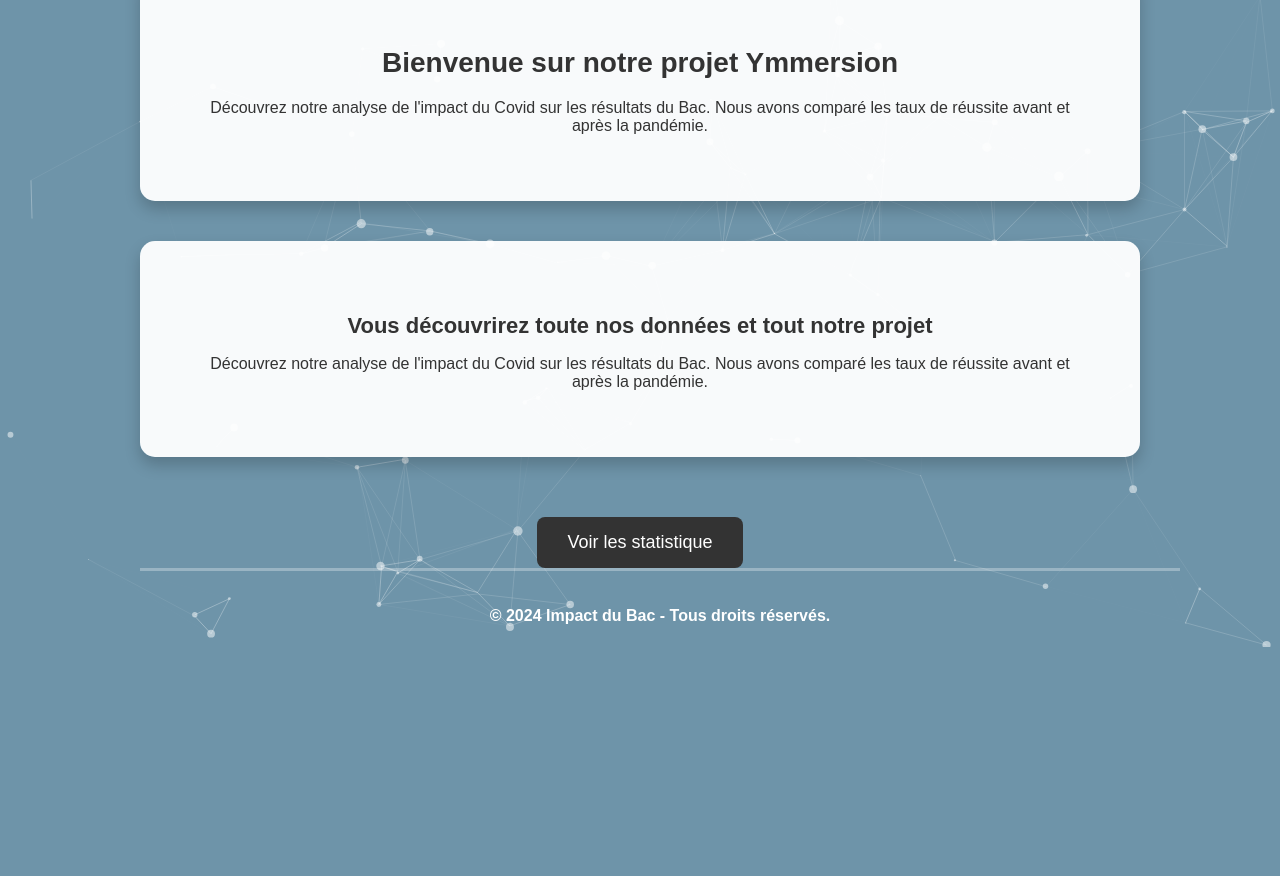
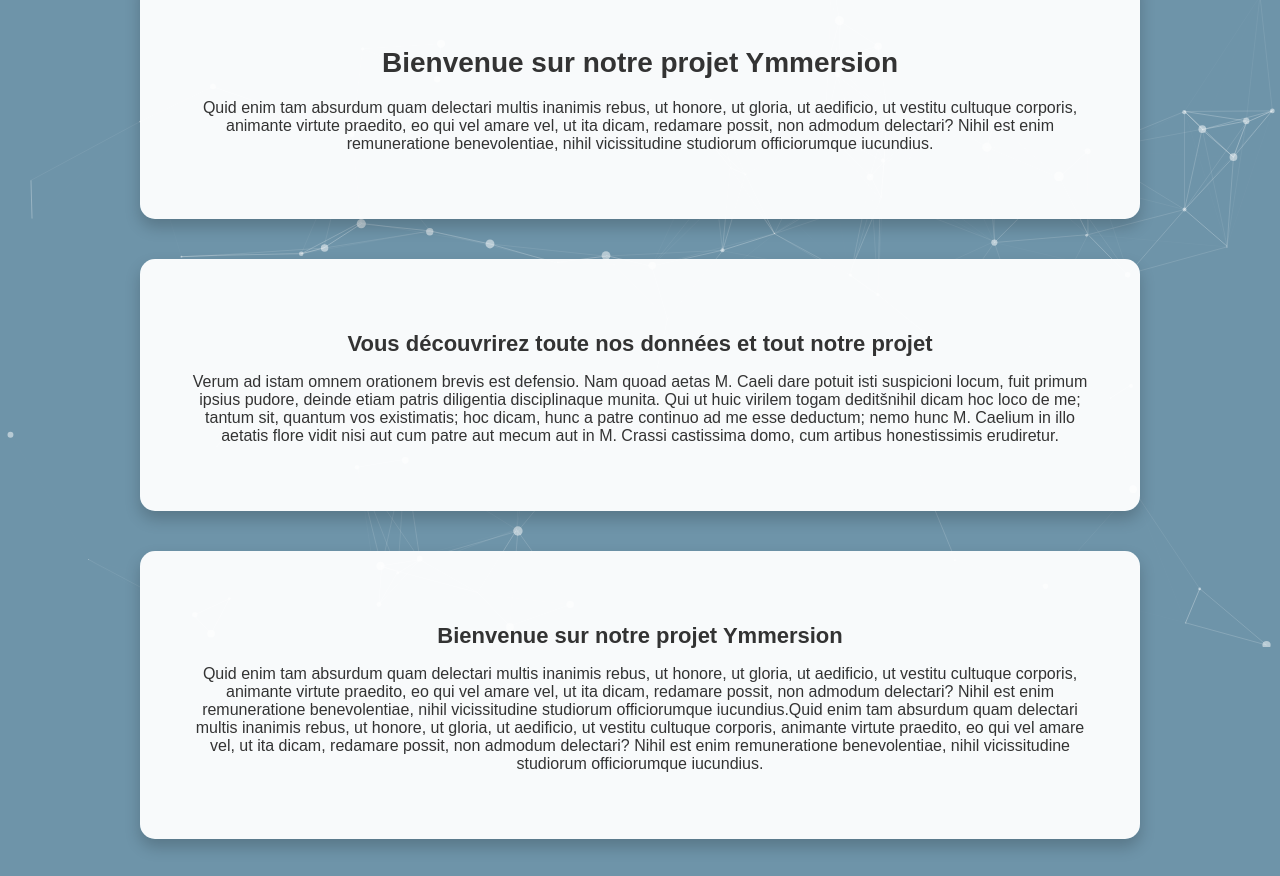
Before and after one commit to anaisivanoff/EmpaBac_COVID-19, a plain HTML site: page impabac/acceuil.html in a window 1280 px wide. Shown: the part 153-1029 px from the top of the page. Before the commit the page ends 814 px from the top, so only its background shows below. Drawn offline with Linux system fonts and the light colour scheme.

Commit message:
graphique

```diff
--- a/impabac/acceuil.html
+++ b/impabac/acceuil.html
@@ -1,11 +1,13 @@
 <!DOCTYPE html>
 <html lang="fr">
+
 <head>
     <meta charset="UTF-8">
     <meta name="viewport" content="width=device-width, initial-scale=1.0">
     <title>Accueil - Impact du Bac</title>
     <link rel="stylesheet" href="css/style.css">
 </head>
+
 <body>
     <div id="particles-js"></div>
     <div id="content">
@@ -16,11 +18,29 @@
         <main>
             <section class="content-section">
                 <h2>Bienvenue sur notre projet Ymmersion</h2>
-                <p>Découvrez notre analyse de l'impact du Covid sur les résultats du Bac. Nous avons comparé les taux de réussite avant et après la pandémie.</p>
+                <p> Quid enim tam absurdum quam delectari multis inanimis rebus, ut honore, ut gloria, ut aedificio, ut
+                    vestitu cultuque corporis, animante virtute praedito, eo qui vel amare vel, ut ita dicam, redamare
+                    possit, non admodum delectari? Nihil est enim remuneratione benevolentiae, nihil vicissitudine
+                    studiorum officiorumque iucundius.</p>
             </section>
             <section class="content-section">
                 <h3>Vous découvrirez toute nos données et tout notre projet</h3>
-                <p>Découvrez notre analyse de l'impact du Covid sur les résultats du Bac. Nous avons comparé les taux de réussite avant et après la pandémie.</p>
+                <p>Verum ad istam omnem orationem brevis est defensio. Nam quoad aetas M. Caeli dare potuit isti
+                    suspicioni locum, fuit primum ipsius pudore, deinde etiam patris diligentia disciplinaque munita.
+                    Qui ut huic virilem togam deditšnihil dicam hoc loco de me; tantum sit, quantum vos existimatis; hoc
+                    dicam, hunc a patre continuo ad me esse deductum; nemo hunc M. Caelium in illo aetatis flore vidit
+                    nisi aut cum patre aut mecum aut in M. Crassi castissima domo, cum artibus honestissimis erudiretur.
+                </p>
+            </section>
+            <section class="content-section">
+                <h3>Bienvenue sur notre projet Ymmersion</h3>
+                <p> Quid enim tam absurdum quam delectari multis inanimis rebus, ut honore, ut gloria, ut aedificio, ut
+                    vestitu cultuque corporis, animante virtute praedito, eo qui vel amare vel, ut ita dicam, redamare
+                    possit, non admodum delectari? Nihil est enim remuneratione benevolentiae, nihil vicissitudine
+                    studiorum officiorumque iucundius.Quid enim tam absurdum quam delectari multis inanimis rebus, ut
+                    honore, ut gloria, ut aedificio, ut vestitu cultuque corporis, animante virtute praedito, eo qui vel
+                    amare vel, ut ita dicam, redamare possit, non admodum delectari? Nihil est enim remuneratione
+                    benevolentiae, nihil vicissitudine studiorum officiorumque iucundius.</p>
             </section>
             <section>
                 <a href="index.html" id="btn-documentation">Voir les statistique</a>
@@ -35,4 +55,5 @@
     <script src="js/script.js"></script>
     <script src="js/app.js"></script>
 </body>
+
 </html>
--- a/impabac/css/style.css
+++ b/impabac/css/style.css
@@ -23,6 +23,8 @@
     width: 100%;
     text-align: center;
     margin-top: 20px;
+    font-family: "Exo 2", serif;
+    font-optical-sizing: auto;
 }
 header h1 {
     font-size: 3rem;
```
